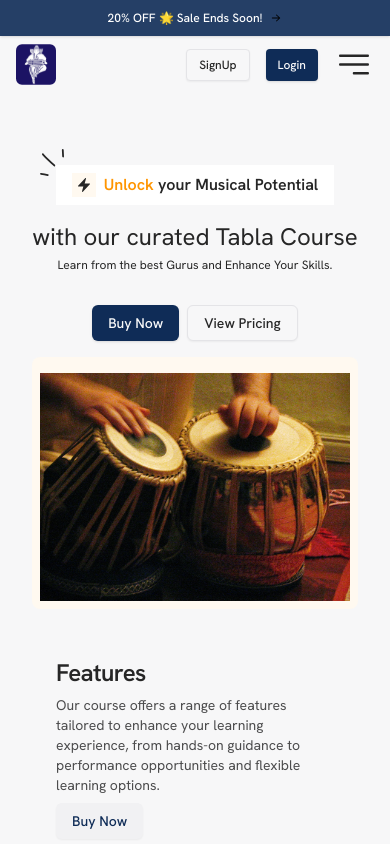
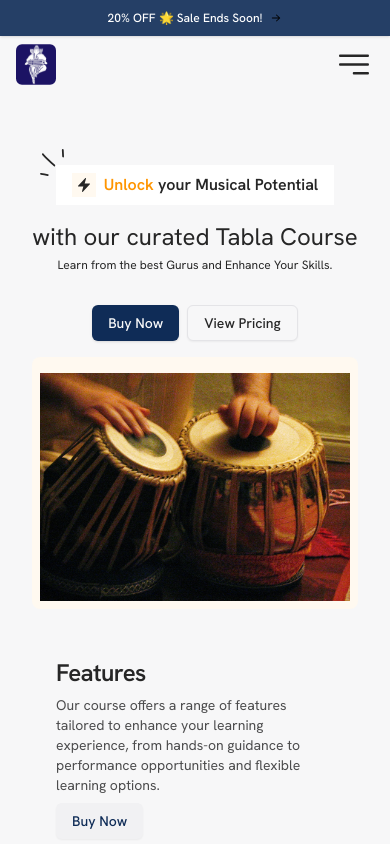
Before and after one commit to dhwanionlineclasses/WahTabla, a Next.js app: page / in a window 390 px wide. Shown: the top 844 px of the page. Built offline with nearby package versions, Linux system fonts and the light colour scheme.

Commit message:
fix: navbar buttons

```diff
--- a/components/navbar.tsx
+++ b/components/navbar.tsx
@@ -47,10 +47,15 @@ const Navbar = () => {
           </div>
         </div>
         <div className="flex justify-end items-center gap-4">
-          <Button variant="outline" className="h-8 sm:h-10 text-xs sm:text-base rounded-sm px-3 sm:px-8">
+          <Button
+            variant="outline"
+            className="hidden tablet:block h-8 sm:h-10 text-xs sm:text-base rounded-sm px-3 sm:px-8"
+          >
             SignUp
           </Button>
-          <Button className="h-8 sm:h-10 text-xs sm:text-base rounded-sm px-3 sm:px-8">Login</Button>
+          <Button className="hidden tablet:block h-8 sm:h-10 text-xs sm:text-base rounded-sm px-3 sm:px-8">
+            Login
+          </Button>
           <Sheet>
             <SheetTrigger>
               {/* <Button variant="ghost" className=" block py-0 tablet:hidden"> */}
@@ -59,7 +64,7 @@ const Navbar = () => {
                 alt="logo"
                 width={0}
                 height={0}
-                  className="w-10 px-0"
+                className="w-10 px-0 block py-0 tablet:hidden"
               />
               {/* </Button> */}
             </SheetTrigger>
@@ -76,6 +81,18 @@ const Navbar = () => {
                     </Link>
                   );
                 })}
+                <div className="w-full flex justify-center items-center gap-4">
+
+                  <Button className="h-8 sm:h-10 text-xs sm:text-base rounded-sm px-3 sm:px-8">
+                    Login
+                  </Button>
+                  <Button
+                    variant="outline"
+                    className="h-8 sm:h-10 text-xs sm:text-base rounded-sm px-3 sm:px-8"
+                  >
+                    SignUp
+                  </Button>
+                </div>
               </div>
             </SheetContent>
           </Sheet>
```
Lines whose indentation alone changed are shown as unchanged.
